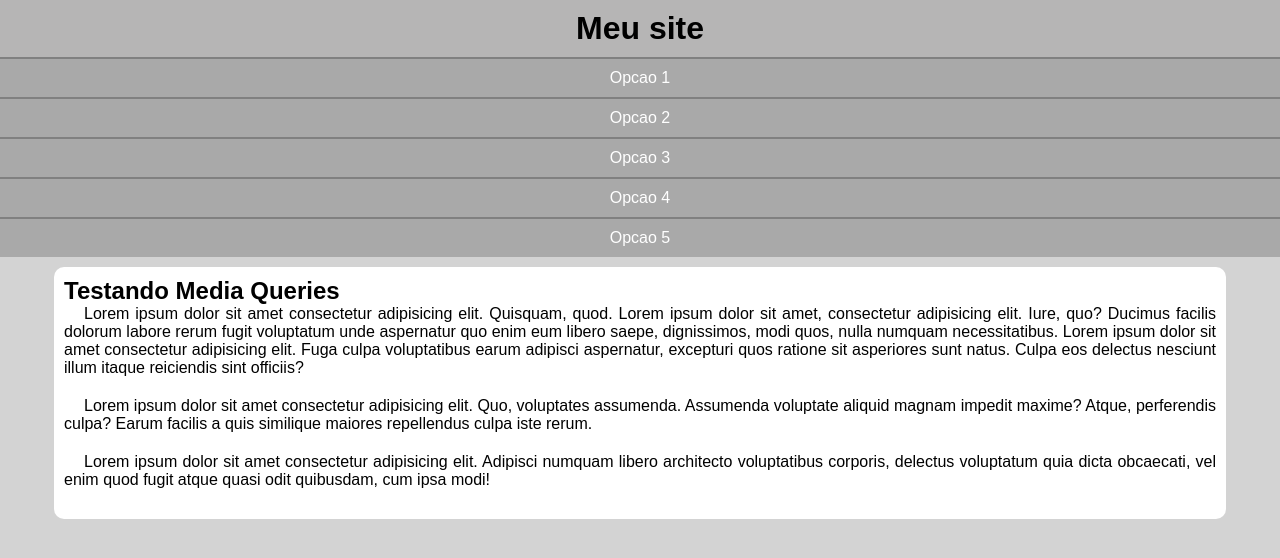
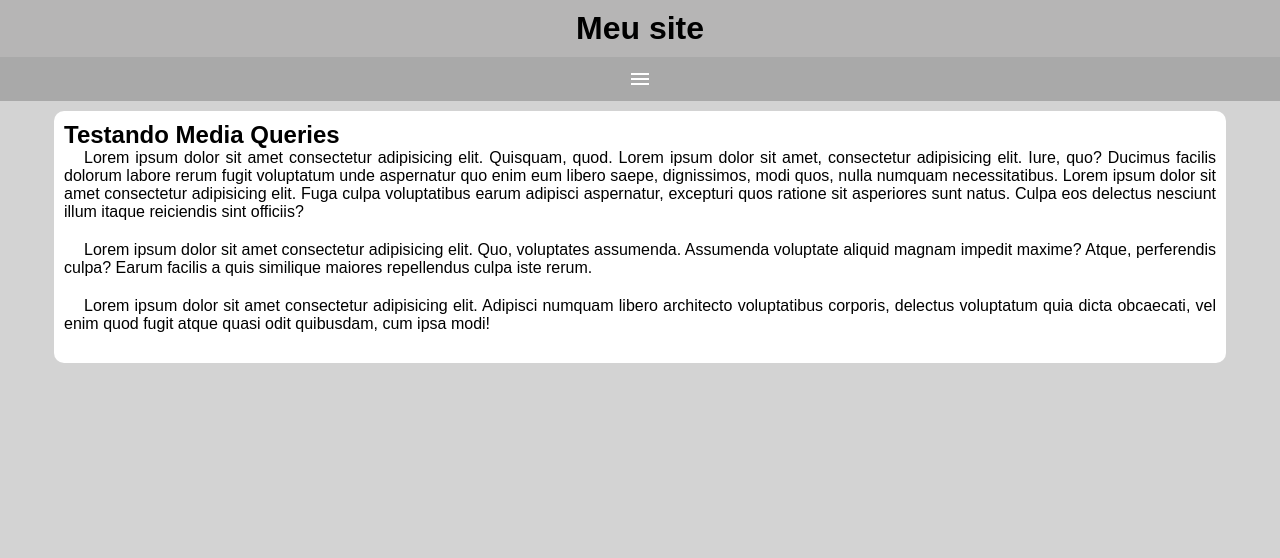
Before and after one commit to OYanEnrique/exercicios-html, a plain HTML site: page Arquivos/ex055/ex055.html in a window 1280 px wide. Drawn offline with nearby package versions, Linux system fonts and the light colour scheme.

Commit message:
feat: Adiciona menu hambúrguer com JavaScript ao ex055

```diff
--- a/Arquivos/ex055/estilos/style.css
+++ b/Arquivos/ex055/estilos/style.css
@@ -17,9 +17,22 @@ header > h1 {
     padding: 10px;
     text-align: center;
 }
+span#burger {
+    background-color: darkgray;
+    color: white;
+    display: block;
+    text-align: center;
+    padding: 10px;
+    cursor: pointer;
+}
+
+span#burger:hover {
+    background-color: white;
+    color: black;
+}
 
 menu{
-    display: block;
+    display: none;
 }
 
 menu > ul {
--- a/Arquivos/ex055/ex055.html
+++ b/Arquivos/ex055/ex055.html
@@ -5,10 +5,14 @@
     <meta name="viewport" content="width=device-width, initial-scale=1.0">
     <title>Media Query</title>
     <link rel="stylesheet" href="estilos/style.css">
+    <link rel="stylesheet" href="https://fonts.googleapis.com/css2?family=Material+Symbols+Outlined:opsz,wght,FILL,GRAD@20..48,100..700,0..1,-50..200&icon_names=menu" />
 </head>
 <body>
     <header>
         <h1>Meu site</h1>
+        <span id="burger" class="material-symbols-outlined" onclick="clickMenu()">
+menu
+        </span>
         <menu>
             <ul>
                 <li><a href="#">Opcao 1</a></li>
@@ -35,5 +39,15 @@
 
         </article>
     </main>
+    <script>
+        function clickMenu(){
+            const menu = document.querySelector("menu");
+            if(menu.style.display === "block"){
+                menu.style.display = "none";
+            } else {
+                menu.style.display = "block";
+            }
+        }
+    </script>
 </body>
 </html>
```
